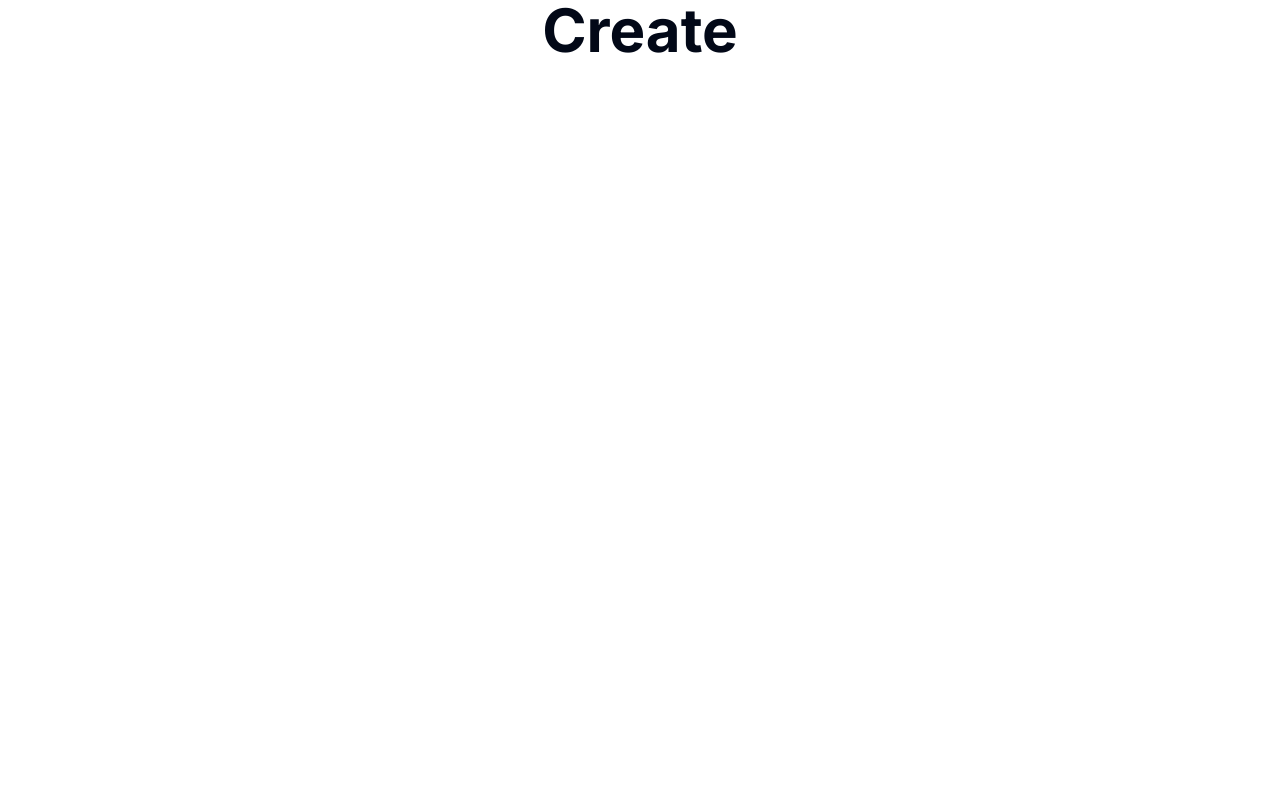
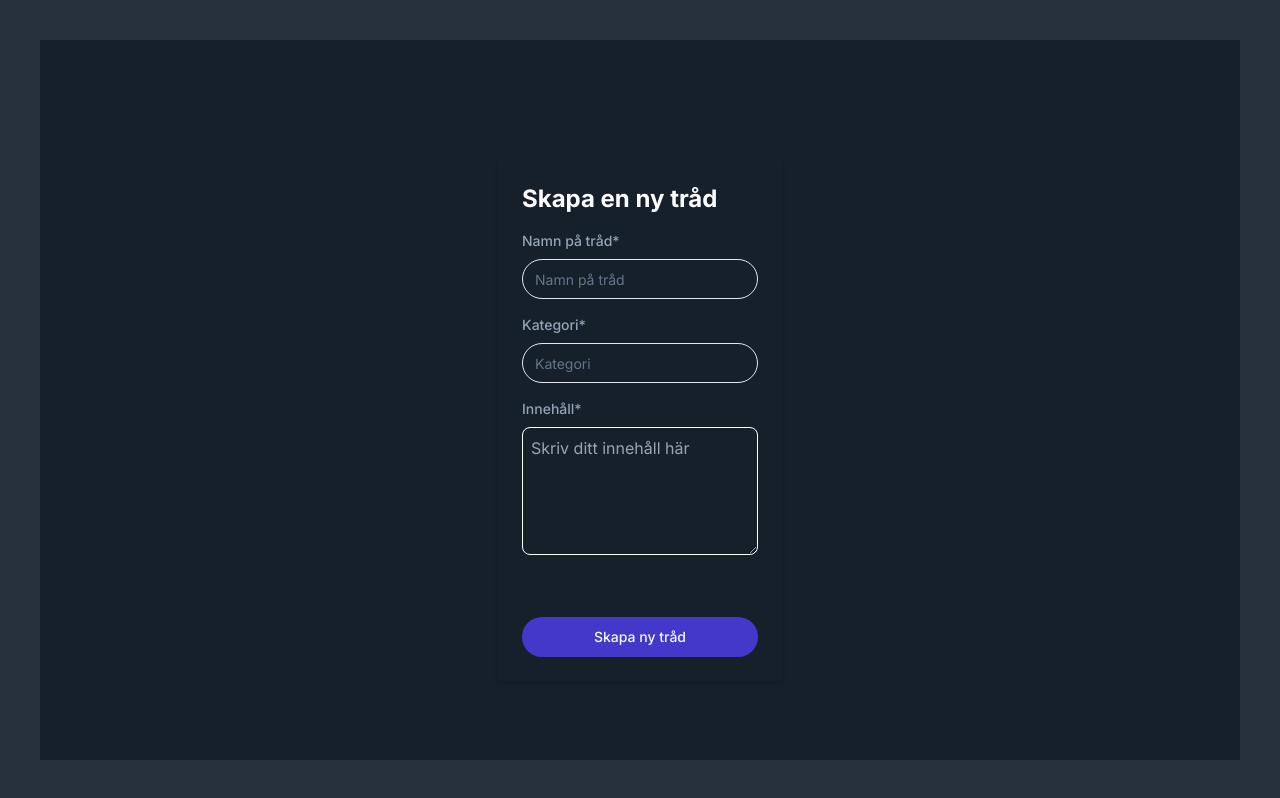
Before and after one commit to JanineEsc/Gruppuppgift-ts, a Next.js app in the folder internet-forum/: page /create in a window 1280 px wide. Built offline with nearby package versions, Linux system fonts and the light colour scheme.

Commit message:
added text area on createThread page

```diff
--- a/internet-forum/app/create/page.tsx
+++ b/internet-forum/app/create/page.tsx
@@ -1,6 +1,7 @@
+import CreateThread from "@/components/ui/CreateThread";
 
 export default function Create() {
     return (
-       <h1 className="font-bold text-center text-6xl">Create</h1>
+       <CreateThread/>
     );
   }
--- a/internet-forum/components/ui/CreateThread.tsx
+++ b/internet-forum/components/ui/CreateThread.tsx
@@ -51,6 +51,16 @@ const CreateThread: React.FC = () => {
           {errors.content && <p className="text-red-500 text-xs italic">{errors.content.message}</p>}
         </div>
 
+        <div className="mb-4">
+                <Label htmlFor="Content" className="block mt-4 text-sm text-slate-400">Innehåll*</Label>
+                <textarea
+                  className="mt-2 mb-4 bg-transparent rounded-lg w-full h-32 p-2 border border-white"
+                  id="content"
+                  placeholder="Skriv ditt innehåll här"
+                />
+                {errors.content && <p className="text-red-500 text-xs italic">{errors.content.message}</p>}
+              </div>
+
         <div className="flex items-center justify-between">
         <Button type="submit" className="w-full mt-6 bg-indigo-700 rounded-full hover:bg-indigo-700">Skapa ny tråd</Button>
         </div>
```
